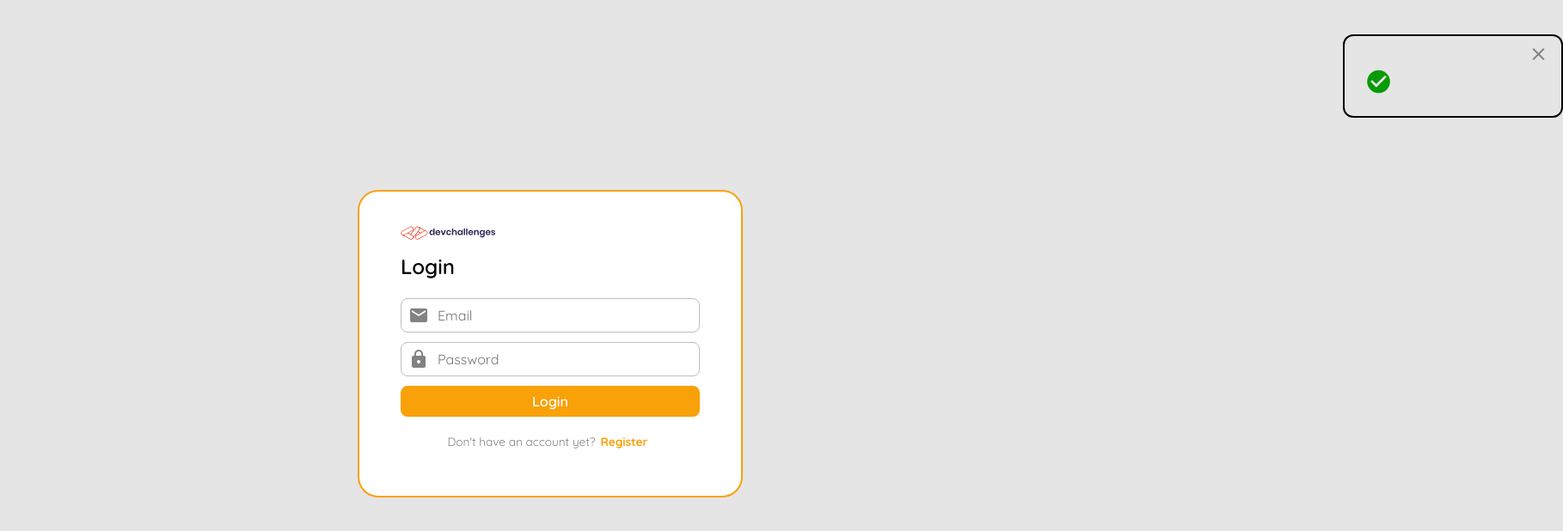
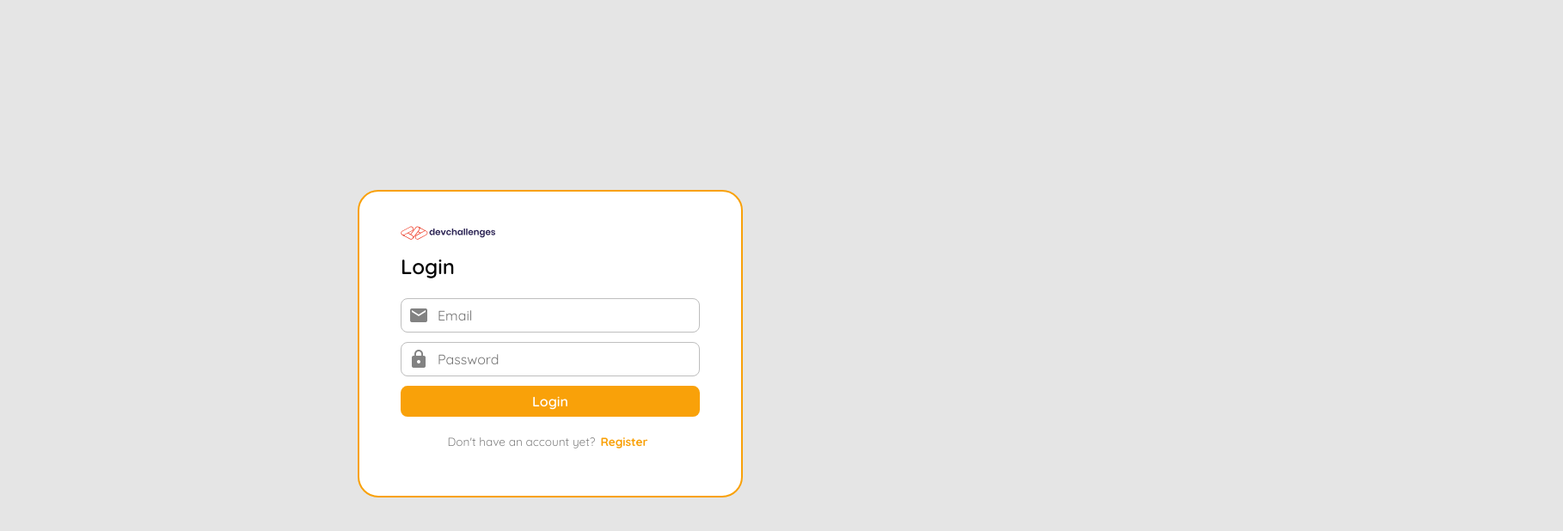
Before and after one commit to SantiagoJavierRubio/shoppingify, a React (Create React App) app in the folder client/: page / in a window 1280 px wide. Shown: the top 618 px of the page at 86% size, 1818 px wide, since content can reach past the window. Built offline with nearby package versions, Linux system fonts and the light colour scheme; no server answers.

Commit message:
toast style fix

```diff
--- a/client/src/components/Toast/Toast.css
+++ b/client/src/components/Toast/Toast.css
@@ -4,11 +4,12 @@
     top: 5%;
     width: 20%;
     max-width: 700px;
-    min-width: 200px;
+    min-width: 300px;
     z-index: 5;
     border: 2px solid;
     border-radius: 12px;
-    transition: right 1.2s;
+    transform-origin: right;
+    transition: all .35s;
 }
 #toast-main[data-error=true]{
     border-color: rgb(255, 91, 91);
@@ -20,12 +21,15 @@
 }
 #toast-main[data-show=true]{
     right: 1rem;
+    transform: scaleX(100%);
 }
 #toast-main[data-show=false]{
-    right: -42%;
+    right: 0rem;
+    transform: scaleX(0%);
 }
 #toast-main:hover {
     right: 1rem;
+    transform: scaleX(100%);
 }
 .closeToast {
     border: none;
--- a/client/src/components/Toast/Toast.js
+++ b/client/src/components/Toast/Toast.js
@@ -15,7 +15,7 @@ const Toast = () => {
     useEffect(() => {
         if(toastState.error === null) return
         setShowToast(true)
-        setTimeout(hideToast, 2500)
+        setTimeout(hideToast, 3000)
     }, [toastState])
 
     return(
```
